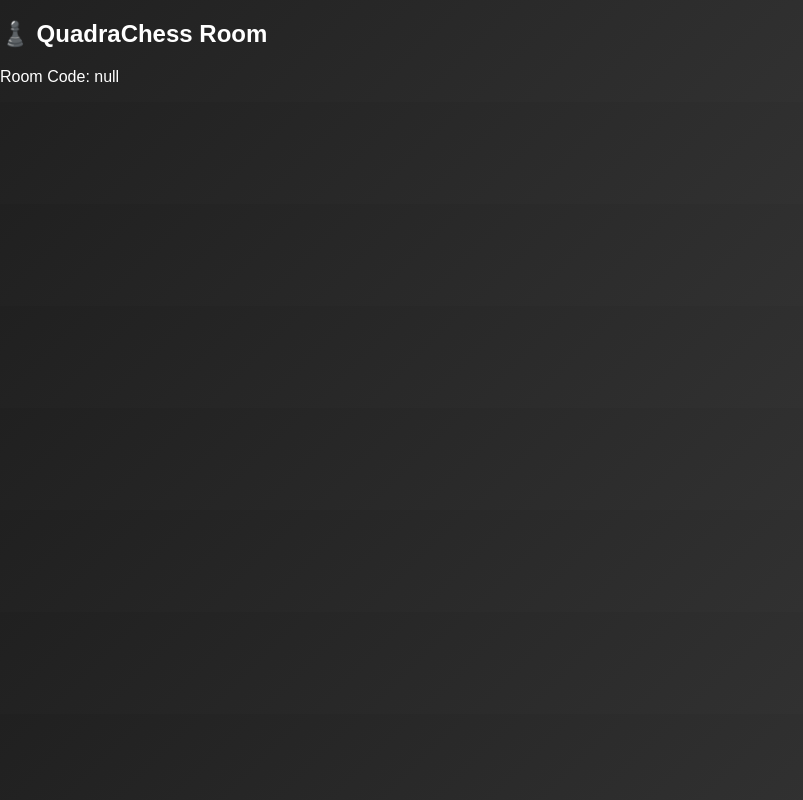
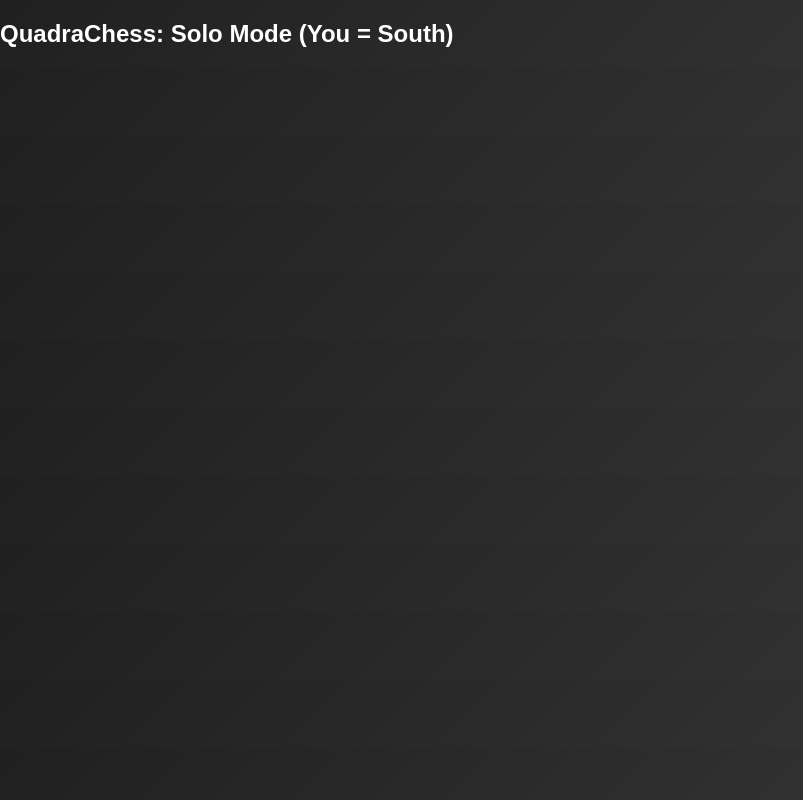
Before and after one commit to desyneer-lgtm/QuadraChess-Battle-of-Four-Kings, a plain HTML site: page web/game.html in a window 1280 px wide. Shown: the whole page, without its empty margins (0-803 px from the left). Drawn offline with nearby package versions, Linux system fonts and the light colour scheme.

Commit message:
Update game.html

```diff
--- a/web/game.html
+++ b/web/game.html
@@ -1,31 +1,15 @@
 <!DOCTYPE html>
 <html lang="en">
 <head>
-  <meta charset="UTF-8" />
-  <title>QuadraChess - Game</title>
-  <link rel="stylesheet" href="style.css" />
+  <meta charset="UTF-8">
+  <title>QuadraChess – Solo Mode</title>
+  <link rel="stylesheet" href="style.css">
 </head>
 <body>
-  <div id="game">
-    <h2>♟️ QuadraChess Room</h2>
-    <p id="roomDisplay"></p>
-    <canvas id="board" width="600" height="600"></canvas>
-  </div>
+  <h2>QuadraChess: Solo Mode (You = South)</h2>
+  <canvas id="board" width="640" height="640"></canvas>
+  <p id="status"></p>
 
-  <script src="/socket.io/socket.io.js"></script>
-  <script src="qc_socket.js"></script>
-  <script>
-    // Get room from the URL
-    const params = new URLSearchParams(window.location.search);
-    const roomCode = params.get("room");
-
-    document.getElementById("roomDisplay").textContent = `Room Code: ${roomCode}`;
-    QC_Socket.init();
-
-    // Example chess move listener
-    QC_Socket.onMove((data) => {
-      console.log("Move received:", data);
-    });
-  </script>
+  <script src="quadraChessAI.js"></script>
 </body>
 </html>
```
